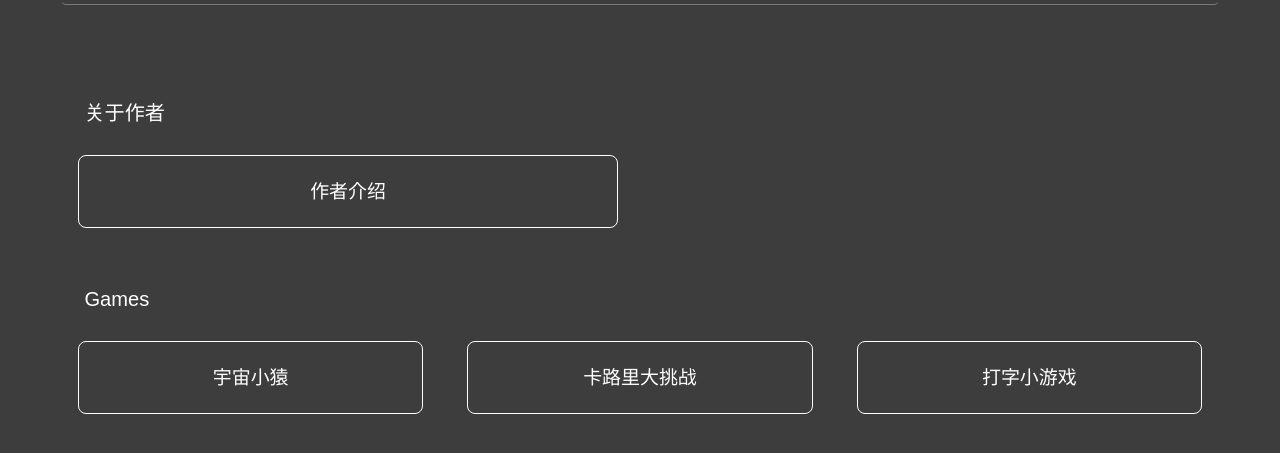
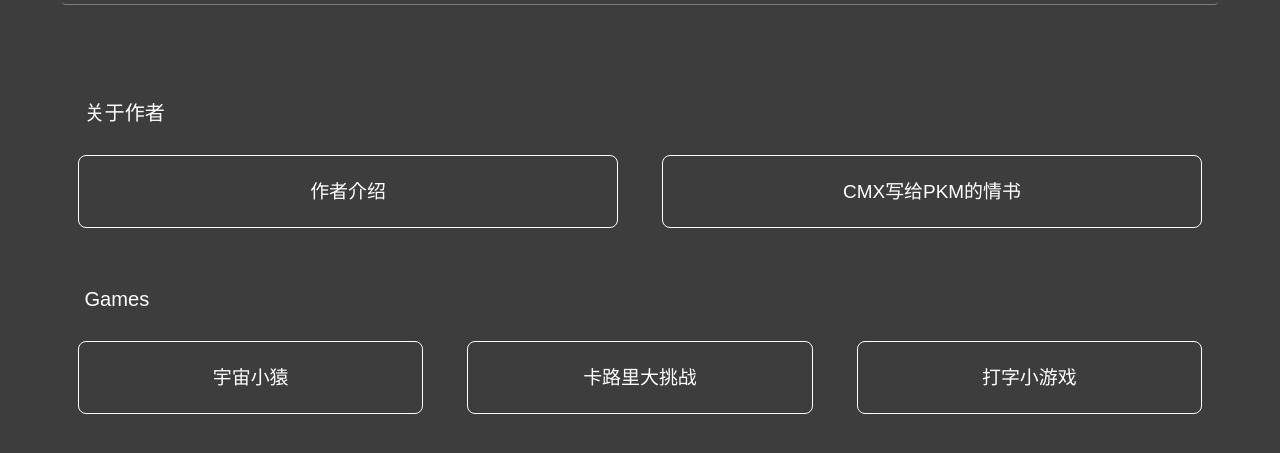
Before and after one commit to JotonW/JotonW.github.io, a plain HTML site: page templates/main/main.html in a window 1280 px wide. Shown: the part 105-558 px from the top of the page. Drawn offline with Linux system fonts and the light colour scheme; files that its build step writes are made by us from their sources.

Commit message:
Update main.html

```diff
--- a/templates/main/main.html
+++ b/templates/main/main.html
@@ -44,6 +44,7 @@
         <div class="boxzr row">
             <div class="mainTitle col-xs-12">关于作者</div>
             <div class="shape1 col-xs-6 col-sm-6 col-md-6 col-lg-6"><a href="../wuzhoutong/wuzhoutong.html">作者介绍</a></div>
+            <div class="shape1 col-xs-6 col-sm-6 col-md-6 col-lg-6"><a href="../cmx/cmx.html">CMX写给PKM的情书</a></div>
         </div>
         <div class="boxtwo row" class="Games">
             <div class="mainTitle maintitleTwo col-xs-12">Games</div>
```
